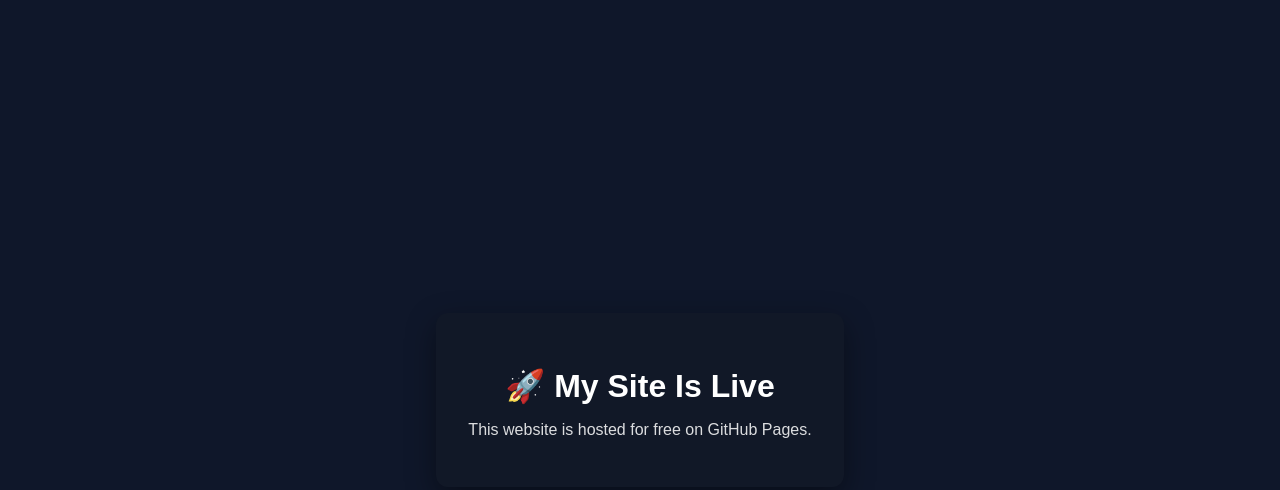
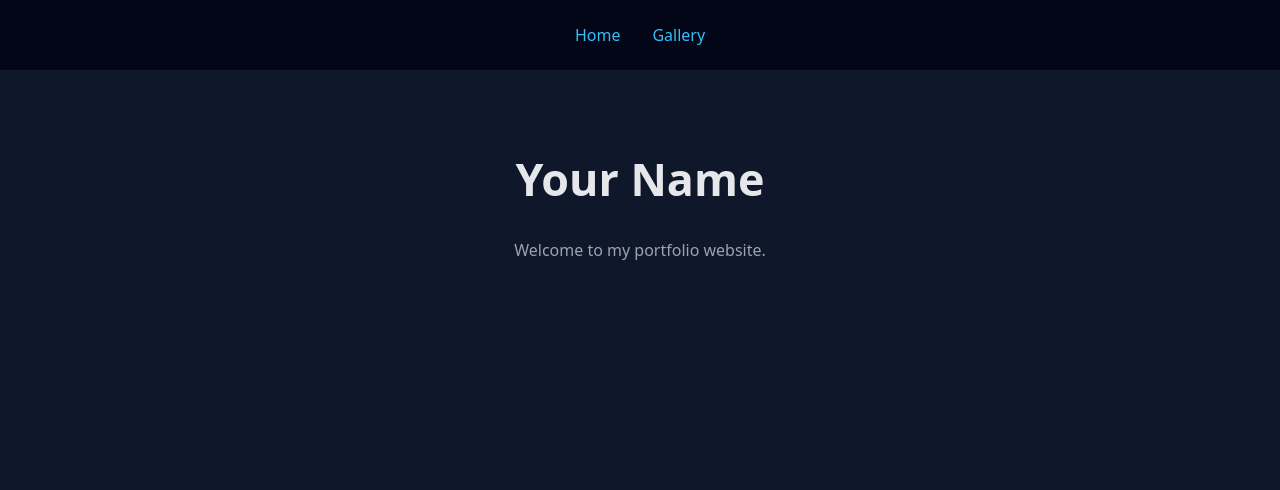
Before and after one commit to wallsgallery/wallsgallery.github.io, a plain HTML site: page index.html in a window 1280 px wide. Drawn offline with Linux system fonts and the light colour scheme.

Commit message:
Update index.html

```diff
--- a/index.html
+++ b/index.html
@@ -1,36 +1,52 @@
 <!DOCTYPE html>
 <html lang="en">
 <head>
-  <meta charset="UTF-8">
-  <title>My Website</title>
-  <meta name="viewport" content="width=device-width, initial-scale=1">
+  <meta charset="UTF-8" />
+  <title>Your Name | Home</title>
+  <meta name="viewport" content="width=device-width, initial-scale=1" />
   <style>
     body {
-      font-family: Arial, sans-serif;
+      margin: 0;
+      font-family: system-ui, sans-serif;
       background: #0f172a;
-      color: white;
+      color: #e5e7eb;
+    }
+
+    nav {
       display: flex;
-      align-items: center;
       justify-content: center;
-      height: 100vh;
-      margin: 0;
+      gap: 2rem;
+      padding: 1.5rem;
+      background: #020617;
     }
-    .card {
-      background: #111827;
-      padding: 2rem;
-      border-radius: 12px;
-      max-width: 500px;
+
+    a {
+      color: #38bdf8;
+      text-decoration: none;
+    }
+
+    .container {
+      max-width: 900px;
+      margin: auto;
+      padding: 3rem 1.5rem;
       text-align: center;
-      box-shadow: 0 10px 30px rgba(0,0,0,0.4);
     }
-    h1 { margin-bottom: 0.5rem; }
-    p { opacity: 0.85; }
+
+    h1 { font-size: 2.8rem; }
+    p { color: #9ca3af; }
   </style>
 </head>
 <body>
-  <div class="card">
-    <h1>🚀 My Site Is Live</h1>
-    <p>This website is hosted for free on GitHub Pages.</p>
-  </div>
+
+  <nav>
+    <a href="index.html">Home</a>
+    <a href="gallery.html">Gallery</a>
+  </nav>
+
+  <main class="container">
+    <h1>Your Name</h1>
+    <p>Welcome to my portfolio website.</p>
+  </main>
+
 </body>
 </html>
```
